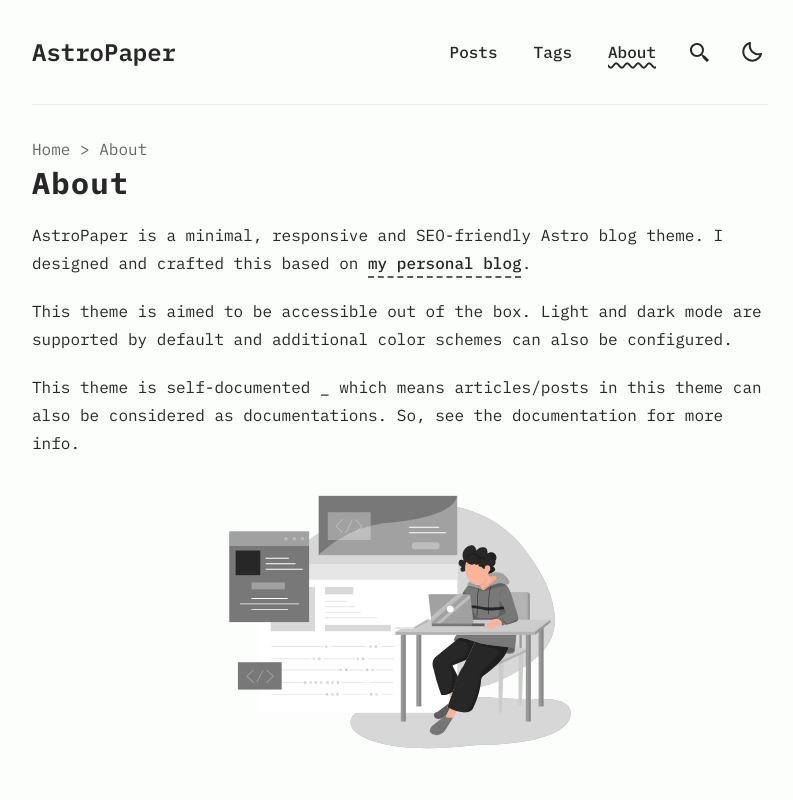
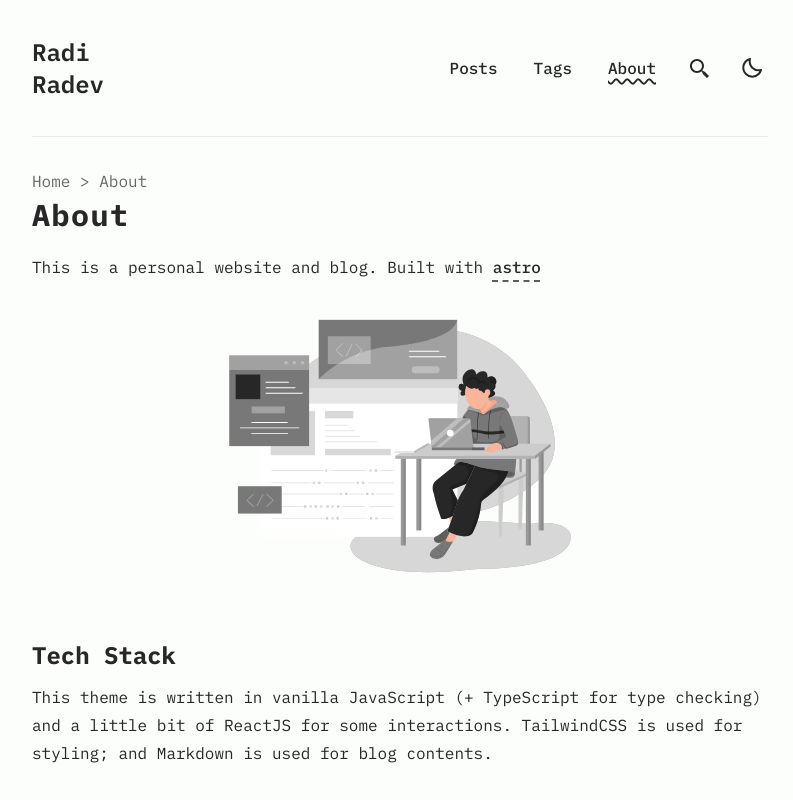
Before and after one commit to radiradev/radiradev.github.io, an Astro site: page /about in a window 1280 px wide. Shown: the top 800 px of the page, without its empty margins (240-1033 px from the left). Built offline with nearby package versions, Linux system fonts and the light colour scheme; Astro itself is replaced by a stand-in of ours.

Commit message:
Updating socials and about page

```diff
--- a/src/config.ts
+++ b/src/config.ts
@@ -1,10 +1,10 @@
 import type { Site, SocialObjects } from "./types";
 
 export const SITE: Site = {
-  website: "https://astro-paper.pages.dev/",
-  author: "Sat Naing",
-  desc: "A minimal, responsive and SEO-friendly Astro blog theme.",
-  title: "AstroPaper",
+  website: "https://radiradev.github.io/",
+  author: "Radi Radev",
+  desc: "A personal website and blog.",
+  title: "Radi Radev",
   ogImage: "astropaper-og.jpg",
   lightAndDarkMode: true,
   postPerPage: 3,
@@ -22,7 +22,7 @@
 export const SOCIALS: SocialObjects = [
   {
     name: "Github",
-    href: "https://github.com/satnaing/astro-paper",
+    href: "https://github.com/radiradev",
     linkTitle: ` ${SITE.title} on Github`,
     active: true,
   },
@@ -30,17 +30,17 @@
     name: "Facebook",
     href: "https://github.com/satnaing/astro-paper",
     linkTitle: `${SITE.title} on Facebook`,
-    active: true,
+    active: false,
   },
   {
     name: "Instagram",
     href: "https://github.com/satnaing/astro-paper",
     linkTitle: `${SITE.title} on Instagram`,
-    active: true,
+    active: false,
   },
   {
     name: "LinkedIn",
-    href: "https://github.com/satnaing/astro-paper",
+    href: "https://www.linkedin.com/in/radi-radev-9892b6156/",
     linkTitle: `${SITE.title} on LinkedIn`,
     active: true,
   },
--- a/src/pages/about.md
+++ b/src/pages/about.md
@@ -2,13 +2,7 @@
 layout: ../layouts/AboutLayout.astro
 title: "About"
 ---
-
-AstroPaper is a minimal, responsive and SEO-friendly Astro blog theme. I designed and crafted this based on [my personal blog](https://satnaing.dev/blog).
-
-This theme is aimed to be accessible out of the box. Light and dark mode are supported by
-default and additional color schemes can also be configured.
-
-This theme is self-documented \_ which means articles/posts in this theme can also be considered as documentations. So, see the documentation for more info.
+This is a personal website and blog. Built with [astro](https://github.com/withastro/astro)
 
 <div>
   <img src="/assets/dev.svg" class="sm:w-1/2 mx-auto" alt="coding dev illustration">
```
